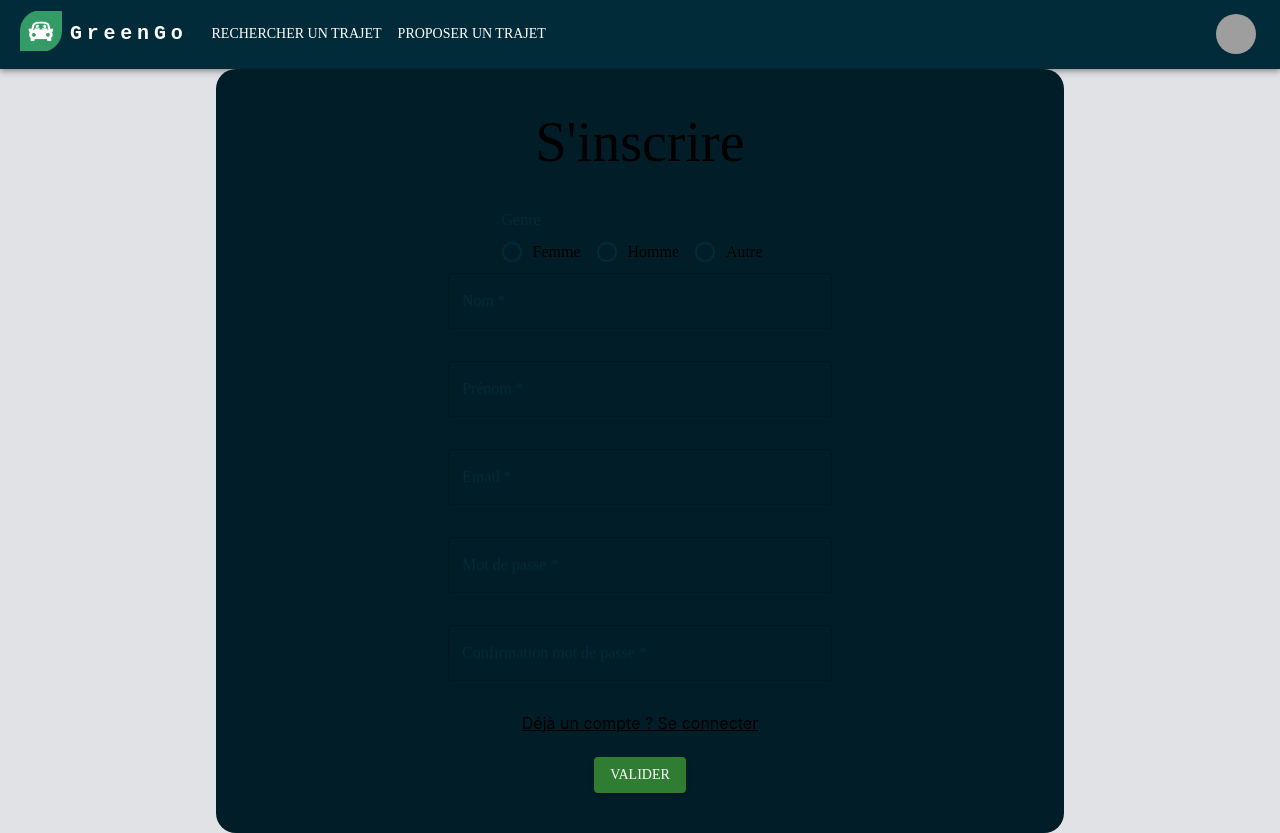
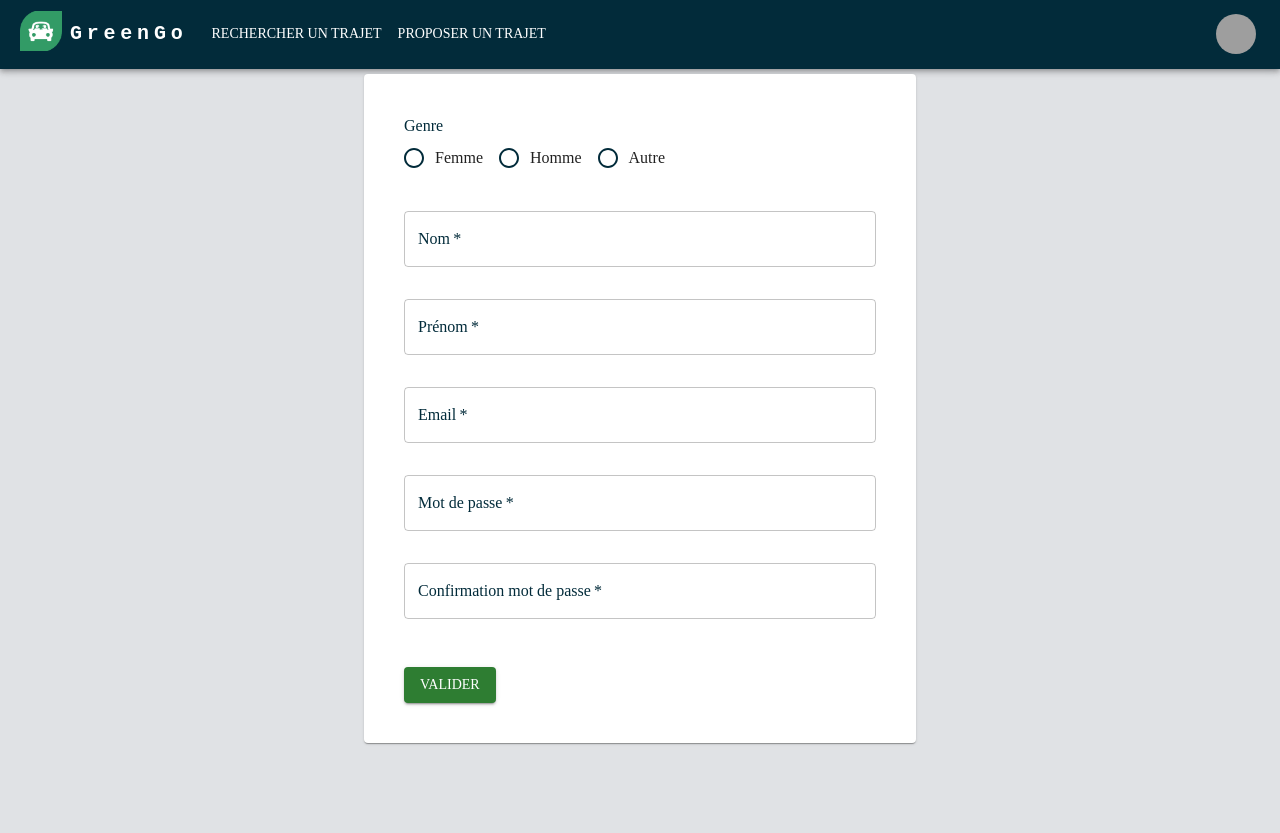
Before and after one commit to ablessin/PapoteCar, a React (Create React App) app: page /inscription in a window 1280 px wide. After the commit the page ends 800 px from the top, so only its background shows below. Built offline with nearby package versions, Linux system fonts and the light colour scheme; grey boxes are pictures that could not be loaded.

Commit message:
signup form with step

```diff
--- a/src/components/auth/SignupForm.js
+++ b/src/components/auth/SignupForm.js
@@ -1,165 +1,148 @@
 import * as React from "react";
 import Box from "@mui/material/Box";
-import TextField from "@mui/material/TextField";
-import Style from "./auth.module.css";
 import Button from "@mui/material/Button";
 import Typography from "@mui/material/Typography";
-import Link from "@mui/material/Link";
-import Radio from "@mui/material/Radio";
-import RadioGroup from "@mui/material/RadioGroup";
-import FormControlLabel from "@mui/material/FormControlLabel";
-import FormControl from "@mui/material/FormControl";
-import FormLabel from "@mui/material/FormLabel";
+import SignupStep1 from "./SignupStep1";
+import SignupStep2 from "./SignupStep2";
+import { Container, Paper } from "@mui/material";
 
-export default function FormPropsTextFields() {
-  const [email, setEmail] = React.useState("");
-  const [password, setPassword] = React.useState("");
-  const [gender, setGender] = React.useState("");
-  const [firstName, setFirstName] = React.useState("");
-  const [secondPassword, SetSecondPassword] = React.useState("");
-  // const [username, setUsername] = React.useState("");
-  const [surname, setSurname] = React.useState("");
+const steps = [
+  {
+    label: "Account Information",
+    content: <SignupStep1 />,
+  },
+  {
+    label: "Account Customization",
+    content: <SignupStep2 />,
+  },
+];
 
-  function signup() {
-    const credentials = {
-      email,
-      password,
-      secondPassword,
-      firstName,
-      surname,
-      // username,
-      gender,
+export default function HorizontalNonLinearStepper() {
+  const [activeStep, setActiveStep] = React.useState(0);
+  const [completed, setCompleted] = React.useState({});
+
+  const totalSteps = () => {
+    return steps.length;
   };
 
-    fetch("http://localhost:3001/api/greenGo/v1/auth/signup/", {
-      method: "POST",
-      body: JSON.stringify(credentials),
+  const completedSteps = () => {
+    return Object.keys(completed).length;
+  };
 
-      headers: {
-        Accept: "application/json",
-        "Content-Type": "application/json",
-      },
-    });
-  }
+  const isLastStep = () => {
+    return activeStep === totalSteps() - 1;
+  };
+
+  const allStepsCompleted = () => {
+    return completedSteps() === totalSteps();
+  };
+
+  const handleNext = () => {
+    const newActiveStep =
+      isLastStep() && !allStepsCompleted()
+        ? // It's the last step, but not all steps have been completed,
+          // find the first step that has been completed
+          steps.findIndex((step, i) => !(i in completed))
+        : activeStep + 1;
+    setActiveStep(newActiveStep);
+  };
+
+  const handleBack = () => {
+    setActiveStep((prevActiveStep) => prevActiveStep - 1);
+  };
+
+  const handleComplete = () => {
+    const newCompleted = completed;
+    newCompleted[activeStep] = true;
+    setCompleted(newCompleted);
+    handleNext();
+  };
+
+  const handleReset = () => {
+    setActiveStep(0);
+    setCompleted({});
+  };
 
   return (
-    <>
     <Box
       sx={{
-          backgroundColor: "primary.dark",
-          width: "60%",
-          margin: "0 auto",
-          p: 5,
-          borderRadius: 5,
+        display: "flex",
+        justifyContent: "center",
+        alignItems: "center",
+        height: "85vh",
       }}
     >
-        <Box className={Style.title}>
-          <Typography variant="h2" gutterBottom>
-            S'inscrire
-          </Typography>
-        </Box>
-        <Box
-          component="form"
-          sx={{
-            "& .MuiTextField-root": { m: 1, width: "50%" },
-          }}
-          noValidate
-          autoComplete="off"
-          className={Style.formContainer}
+      <Container maxWidth="sm">
+        <Paper sx={{ p: 5, height: "auto" }}>
+          <Box>{steps[activeStep].content}</Box>
+
+          <div>
+            <React.Fragment>
+              <Box sx={{ display: "flex", flexDirection: "row", pt: 2 }}>
+                {activeStep !== 0 && (
+                  <Button
+                    color="inherit"
+                    disabled={activeStep === 0}
+                    onClick={handleBack}
+                    sx={{ mr: 1 }}
                   >
-          <FormControl>
-            <FormLabel id="demo-row-radio-buttons-group-label">Genre</FormLabel>
-            <RadioGroup
-              row
-              aria-labelledby="demo-row-radio-buttons-group-label"
-              name="row-radio-buttons-group"
-              onChange={(e) => setGender(e.target.value)}
+                    Retour
+                  </Button>
+                )}
+                <Box />
+                <Button
+                  variant="contained"
+                  color="success"
+                  onClick={handleComplete}
                 >
-              <FormControlLabel
-                value="Femme"
-                control={<Radio />}
-                label="Femme"
-              />
-              <FormControlLabel
-                value="Homme"
-                control={<Radio />}
-                label="Homme"
-              />
-              <FormControlLabel
-                value="Autre"
-                control={<Radio />}
-                label="Autre"
-              />
-            </RadioGroup>
-          </FormControl>
-          <div className={Style.inputForm}>
-            <TextField
-              fullWidth
-              required
-              id="outlined-required"
-              label="Nom"
-              type="text"
-              className={Style.fieldForm}
-              value={surname}
-              onChange={(e) => setSurname(e.target.value)}
-            />
-          </div>
-          <div className={Style.inputForm}>
-            <TextField
-              fullWidth
-              required
-              id="outlined-required"
-              label="Prénom"
-              type="text"
-              className={Style.fieldForm}
-              value={firstName}
-              onChange={(e) => setFirstName(e.target.value)}
-            />
-          </div>
-          <div className={Style.inputForm}>
-            <TextField
-              fullWidth
-              required
-              id="outlined-required"
-              label="Email"
-              type="email"
-              className={Style.fieldForm}
-              value={email}
-              onChange={(e) => setEmail(e.target.value)}
-            />
-          </div>
-          <div className={Style.inputForm}>
-            <TextField
-              fullWidth
-              id="outlined-password-input"
-              label="Mot de passe *"
-              type="password"
-              autoComplete="current-password"
-              className={Style.fieldForm}
-              value={password}
-              onChange={(e) => setPassword(e.target.value)}
-            />
-          </div>
-          <div className={Style.inputForm}>
-            <TextField
-              fullWidth
-              id="outlined-password-input"
-              label="Confirmation mot de passe *"
-              type="password"
-              autoComplete="current-password"
-              className={Style.fieldForm}
-              value={secondPassword}
-              onChange={(e) => SetSecondPassword(e.target.value)}
-            />
-          </div>
-          <Link href="/connexion" color="inherit" sx={{ mb: 3 }}>
-            Déjà un compte ? Se connecter
-          </Link>
-          <Button onClick={() => signup()} variant="contained" color="success">
                   Valider
                 </Button>
               </Box>
+            </React.Fragment>
+          </div>
+        </Paper>
+      </Container>
     </Box>
-    </>
   );
 }
+
+//           <Box sx={{ width: "100%" }}>
+//             <Stepper nonLinear activeStep={activeStep}>
+//               {steps.map((label, index) => (
+//                 <Step key={label} completed={completed[index]}>
+//                   <StepButton color="inherit" onClick={handleStep(index)}>
+//                     {label}
+//                   </StepButton>
+//                 </Step>
+//               ))}
+//             </Stepper>
+//           </Box>
+//           <Typography
+//             variant="h4"
+//             component="h1"
+//             sx={{ mb: 2, textAlign: "center" }}
+//           >
+//             Inscription
+//           </Typography>
+//           <Box
+//             component="form"
+//             sx={{
+//               "& .MuiTextField-root": { m: 1, width: "100%" },
+//             }}
+//             noValidate
+//             autoComplete="off"
+//             className={Style.formContainer}
+//           >
+//             <Box>{steps[activeStep].content}</Box>
+//             <Link href="/connexion" color="inherit" sx={{ mb: 3 }}>
+//               Déjà un compte ? Se connecter
+//             </Link>
+//             <Button variant="contained" color="success">
+//               Valider
+//             </Button>
+//           </Box>
+//         </Paper>
+//       </Container>
+//     </Box>
+//   );
+// }
--- /dev/null
+++ b/src/components/auth/SignupStep1.js
@@ -0,0 +1,104 @@
+import * as React from "react";
+import TextField from "@mui/material/TextField";
+import Style from "./auth.module.css";
+import Radio from "@mui/material/Radio";
+import RadioGroup from "@mui/material/RadioGroup";
+import FormControlLabel from "@mui/material/FormControlLabel";
+import FormControl from "@mui/material/FormControl";
+import FormLabel from "@mui/material/FormLabel";
+import { Grid } from "@mui/material";
+
+export default function SignpStep1() {
+  const [email, setEmail] = React.useState("");
+  const [password, setPassword] = React.useState("");
+  const [gender, setGender] = React.useState("");
+  const [firstName, setFirstName] = React.useState("");
+  const [secondPassword, setSecondPassword] = React.useState("");
+  const [surname, setSurname] = React.useState("");
+
+  return (
+    <>
+      <Grid item xs={12} sx={{ width: "100%" }}>
+        <FormControl sx={{ width: "100%" }}>
+          <FormLabel id="demo-row-radio-buttons-group-label">Genre</FormLabel>
+          <RadioGroup
+            row
+            aria-labelledby="demo-row-radio-buttons-group-label"
+            name="row-radio-buttons-group"
+            onChange={(e) => setGender(e.target.value)}
+            sx={{ width: "100%" }}
+            className={Style.fieldForm}
+            required
+          >
+            <FormControlLabel value="Femme" control={<Radio />} label="Femme" />
+            <FormControlLabel value="Homme" control={<Radio />} label="Homme" />
+            <FormControlLabel value="Autre" control={<Radio />} label="Autre" />
+          </RadioGroup>
+        </FormControl>
+      </Grid>
+      <Grid item xs={12} sx={{ width: "100%" }}>
+        <TextField
+          fullWidth
+          required
+          id="outlined-required"
+          label="Nom"
+          type="text"
+          className={Style.fieldForm}
+          value={surname}
+          onChange={(e) => setSurname(e.target.value)}
+          sx={{ width: "100%" }}
+        />
+      </Grid>
+      <Grid item xs={12} sx={{ width: "100%" }}>
+        <TextField
+          fullWidth
+          required
+          id="outlined-required"
+          label="Prénom"
+          type="text"
+          className={Style.fieldForm}
+          value={firstName}
+          onChange={(e) => setFirstName(e.target.value)}
+        />
+      </Grid>
+      <Grid item xs={12} sx={{ width: "100%" }}>
+        <TextField
+          fullWidth
+          required
+          id="outlined-required"
+          label="Email"
+          type="email"
+          className={Style.fieldForm}
+          value={email}
+          onChange={(e) => setEmail(e.target.value)}
+        />
+      </Grid>
+      <Grid item xs={12} sx={{ width: "100%" }}>
+        <TextField
+          required
+          fullWidth
+          id="outlined-password-input"
+          label="Mot de passe"
+          type="password"
+          autoComplete="current-password"
+          className={Style.fieldForm}
+          value={password}
+          onChange={(e) => setPassword(e.target.value)}
+        />
+      </Grid>
+      <Grid item xs={12} sx={{ width: "100%" }}>
+        <TextField
+          required
+          fullWidth
+          id="outlined-password-input"
+          label="Confirmation mot de passe"
+          type="password"
+          autoComplete="current-password"
+          className={Style.fieldForm}
+          value={secondPassword}
+          onChange={(e) => setSecondPassword(e.target.value)}
+        />
+      </Grid>
+    </>
+  );
+}
--- /dev/null
+++ b/src/components/auth/SignupStep2.js
@@ -0,0 +1,40 @@
+import * as React from "react";
+import TextField from "@mui/material/TextField";
+import Style from "./auth.module.css";
+import { Grid, Stack, Camera } from "@mui/material";
+import Typography from "@mui/material/Typography";
+
+export default function SignpStep1() {
+  const [nickname, setNickname] = React.useState("");
+
+  return (
+    <>
+      <Grid item xs={12} sx={{ width: "100%" }}>
+        <Stack
+          direction="column"
+          alignItems="center"
+          sx={{
+            border: "1px solid",
+            margin: "15px 0px",
+            padding: "10px",
+          }}
+        >
+          <Typography variant="body2">Ajouter votre photo</Typography>
+        </Stack>
+      </Grid>
+      <Grid item xs={12} sx={{ width: "100%" }}>
+        <TextField
+          fullWidth
+          required
+          id="outlined-required"
+          label="Nom d'utilisateur"
+          type="text"
+          className={Style.fieldForm}
+          value={nickname}
+          onChange={(e) => setNickname(e.target.value)}
+          sx={{ width: "100%" }}
+        />
+      </Grid>
+    </>
+  );
+}
--- a/src/components/auth/auth.module.css
+++ b/src/components/auth/auth.module.css
@@ -1,25 +1,10 @@
-.formContainer{
-    display: flex;
-    flex-direction: column;
-    align-items: center;
+.formContainer {
+  display: flex;
+  flex-direction: column;
+  align-items: center;
 }
 
-.fieldForm{
-    margin: 0 auto !important;
-    margin-bottom: 2rem !important;
+.fieldForm {
+  margin: 0 auto !important;
+  margin-bottom: 2rem !important;
 }
-
-.inputForm{
-    display: flex;
-    width: 100% !important;
-}
-
-.title{
-    display: flex;
-    align-items: center;
-}
-
-.title h2 {
-    margin: 0 auto !important;
-    margin-bottom: 2rem !important;
-}
```
Also changed, not shown: src/pages/Home.js (+3 -6 lines). Lines whose indentation alone changed are shown as unchanged.
